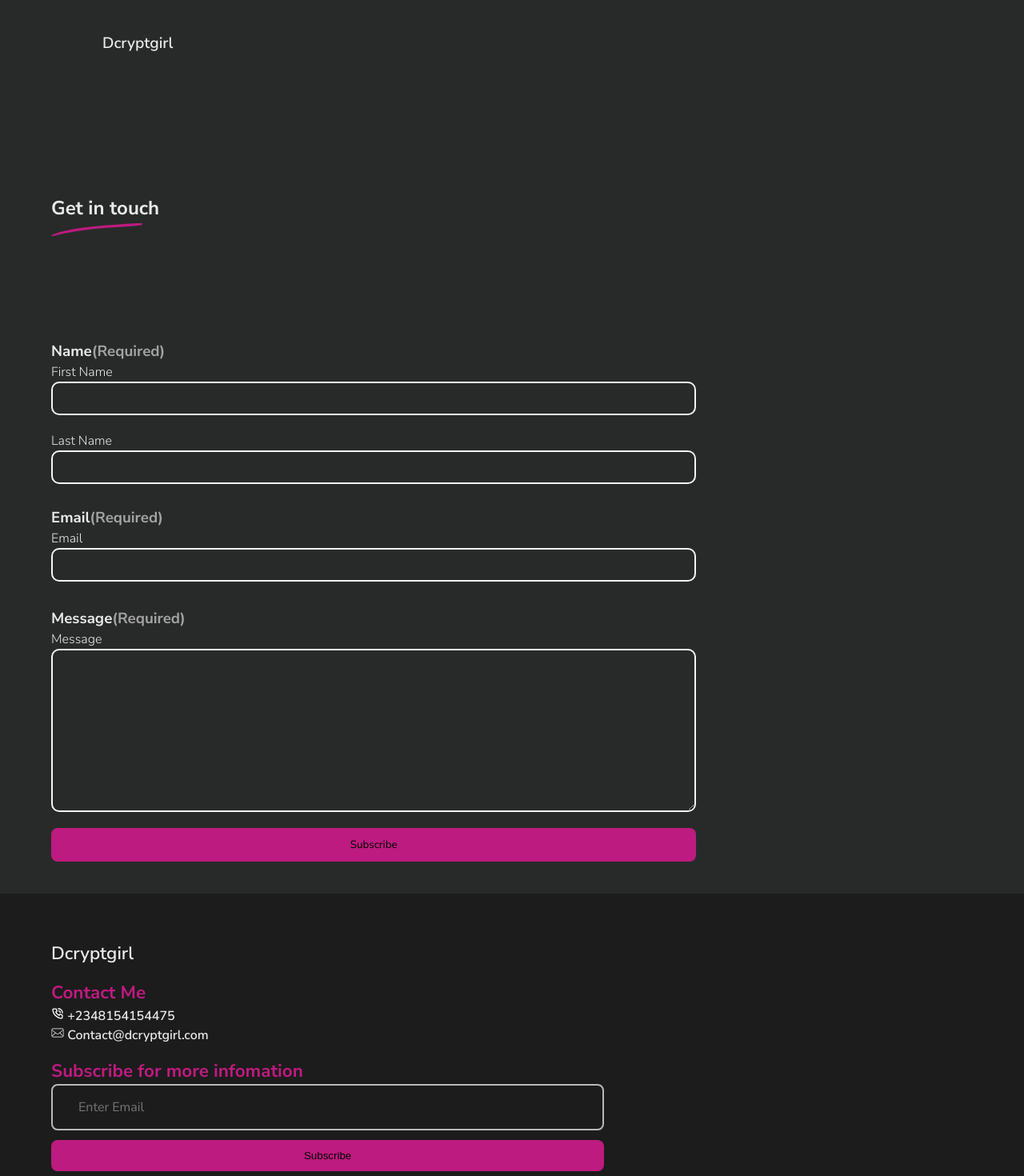
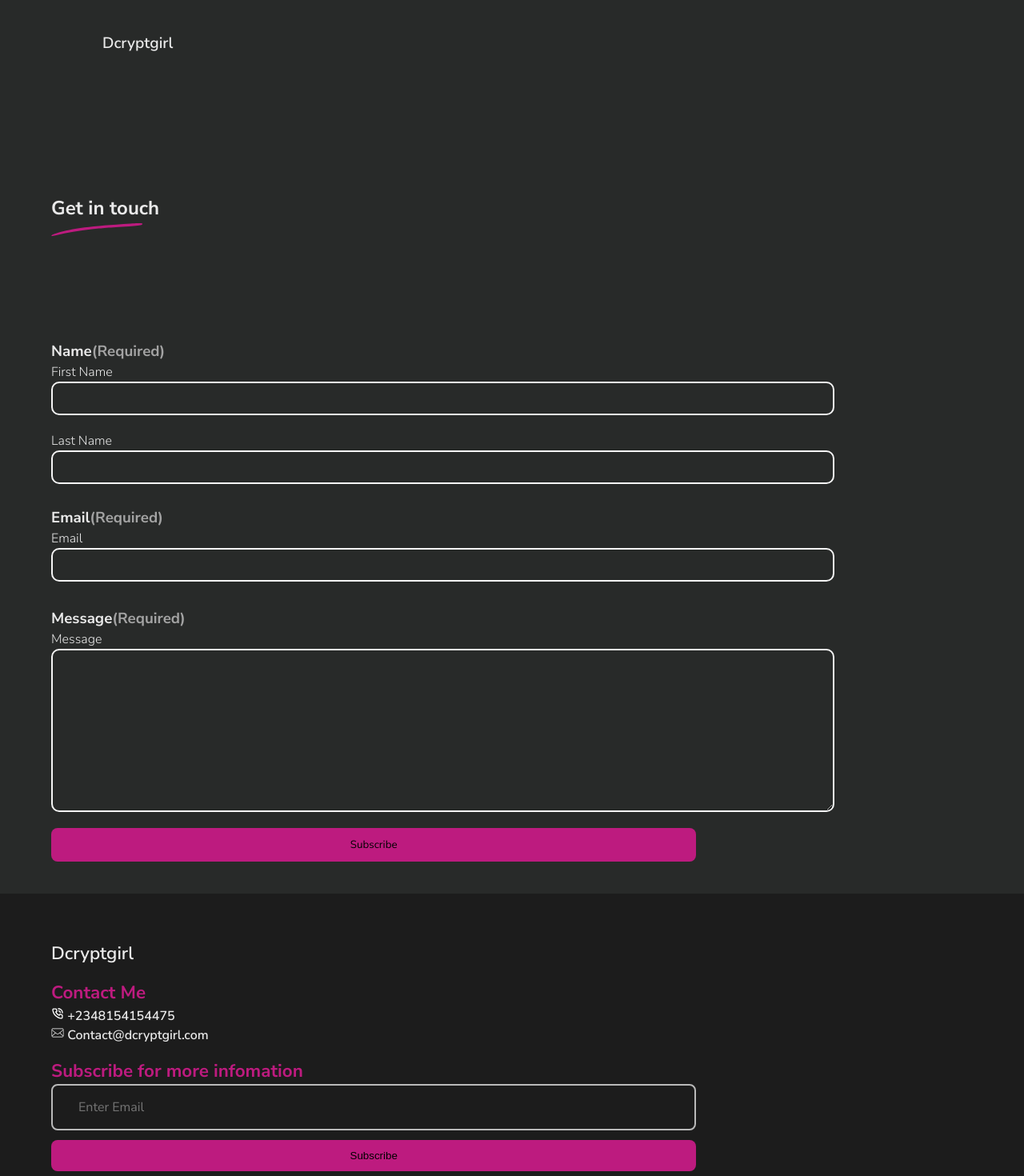
Before and after one commit to Tuunechi/Girlsincrypto, a React app: page /contact in a window 1280 px wide. Shown: the top 1470 px of the page at 80% size. Built offline with nearby package versions, Linux system fonts and the light colour scheme; the HTML template or start-up script is replaced by a standard one.

Commit message:
Third commit:lipstick

```diff
--- a/src/pages/Contact/contact.css
+++ b/src/pages/Contact/contact.css
@@ -7,7 +7,7 @@
 }
 
 .get-intouch{
-    width: 30%;
+    width: 45%;
     margin-top: 15%;
     margin-bottom: 10%;
 }
@@ -24,7 +24,7 @@ label{
 }
 
 .name-group, .email-group, .message-group{
-    width: 70%;
+    width: 85%;
     display: flex;
     flex-direction: column;
     margin: 1vh 0;
--- a/src/pages/Footer/footer.css
+++ b/src/pages/Footer/footer.css
@@ -37,7 +37,7 @@
 
 
 .subscribe{
-    width: 60%;
+    width: 70%;
     flex-direction: column;
     display: flex;
 
```
